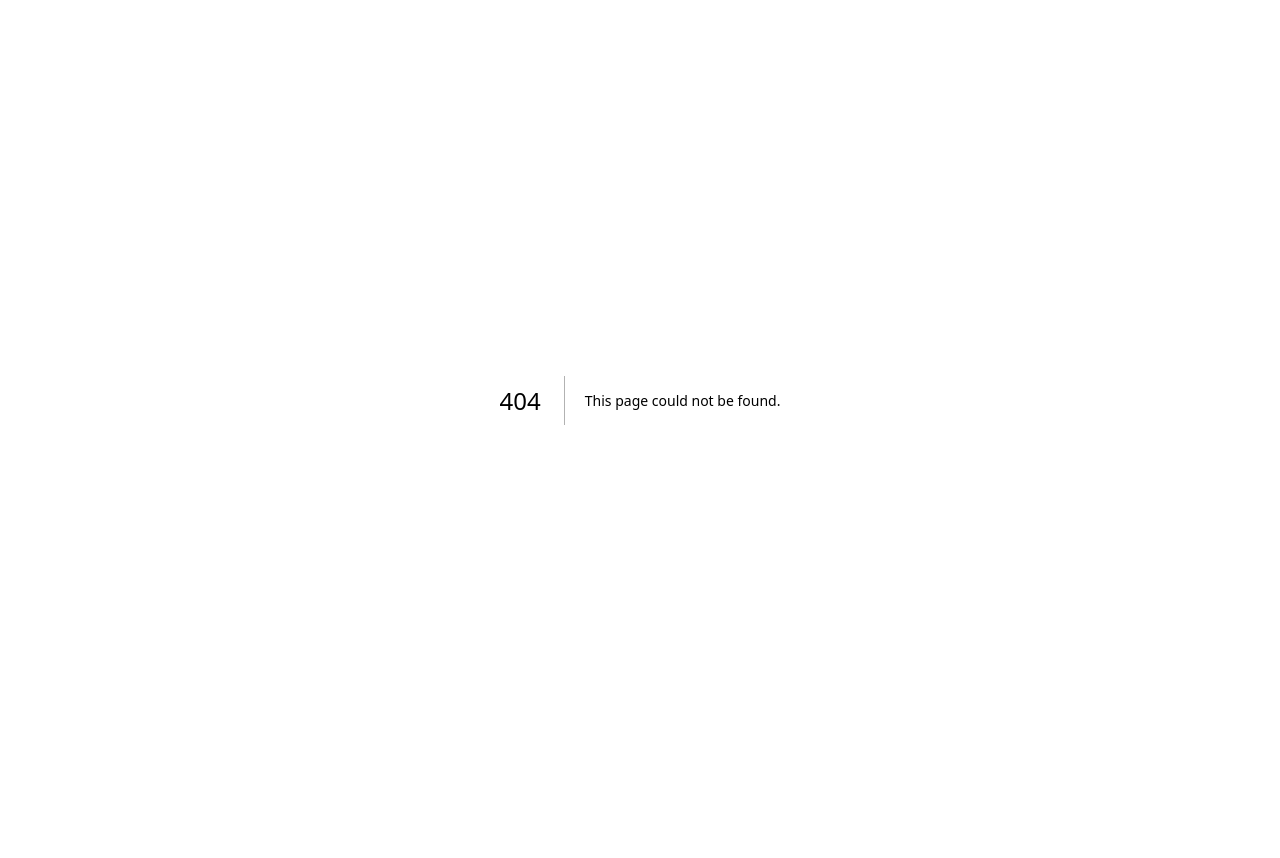
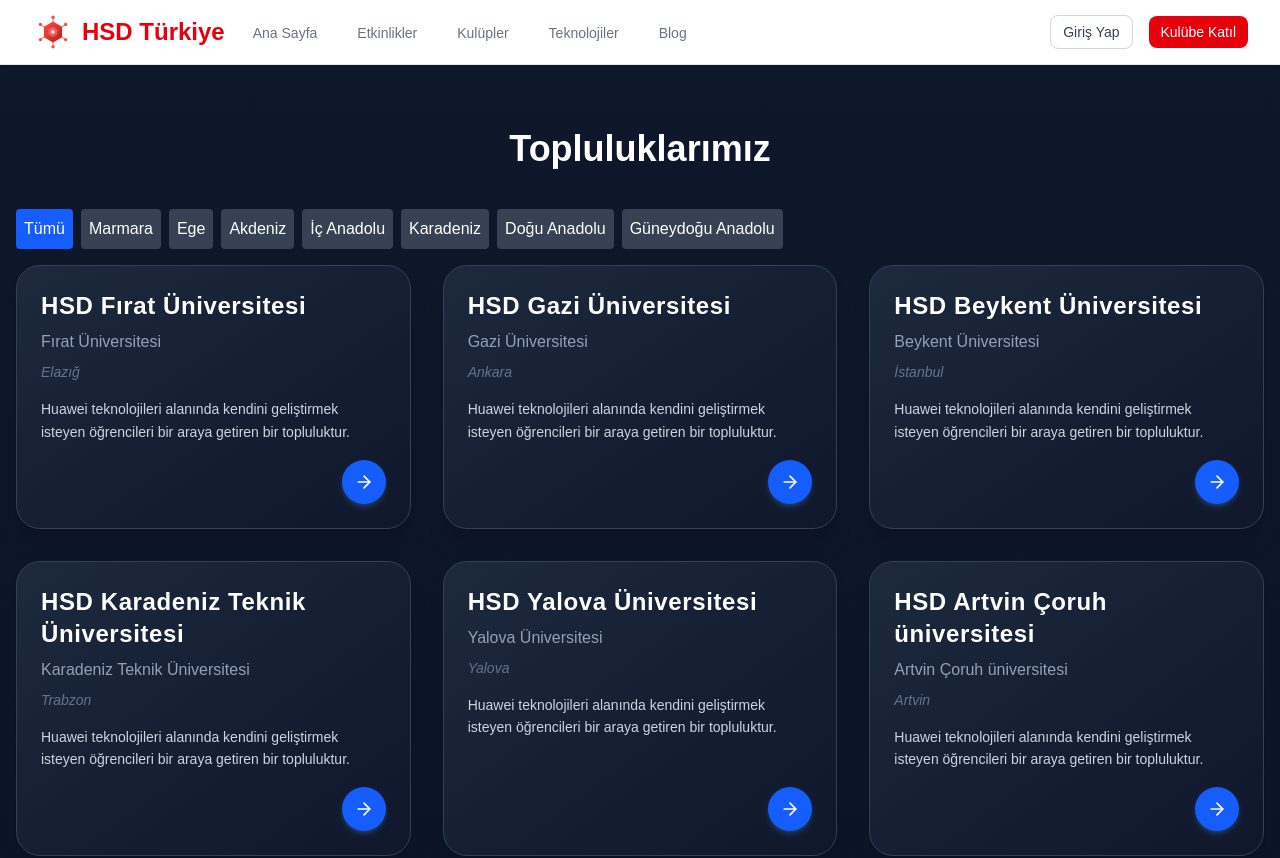
Before and after one commit to dev-yuci/HSDCommunities, a Next.js app: page /kulupler in a window 1280 px wide. Before the commit this address had no page. Shown: the top 858 px of the page. Before the commit the page ends 800 px from the top, so only its background shows below. Built offline with nearby package versions, Linux system fonts and the light colour scheme.

Commit message:
kulüpler sayfası hazırlandı,her topluluğa özgü subdomain oluşturuldu

```diff
--- a/package.json
+++ b/package.json
@@ -11,6 +11,7 @@
   "dependencies": {
     "@react-google-maps/api": "^2.20.6",
     "d3-geo": "^3.1.1",
+    "lucide-react": "^0.487.0",
     "next": "15.2.4",
     "next-themes": "^0.4.6",
     "react": "^18.3.1",
--- /dev/null
+++ b/src/app/hcsd-[slug]/page.tsx
@@ -0,0 +1,33 @@
+import clubs from '@/data/clubsData';
+import { notFound } from 'next/navigation';
+import { ClubData } from '@/data/clubsData';
+
+interface Props {
+  params: { slug: string };
+}
+
+export default function ClubDetailPage({ params }: Props) {
+  const club = clubs.find(
+    (club: ClubData) => `hcsd-${club.university.toLowerCase().replace(/\s+/g, '-')}` === params.slug
+  );
+
+  if (!club) return notFound();
+
+  return (
+    <div className="min-h-screen bg-slate-900 text-white px-4 py-16 max-w-4xl mx-auto">
+      <h1 className="text-4xl font-bold mb-4">{club.name}</h1>
+      <p className="text-xl text-gray-300 mb-2">{club.university}</p>
+      <p className="text-md text-gray-400 mb-2">{club.city}</p>
+      <p className="mt-6 text-gray-300">{club.description}</p>
+
+      {club.website && (
+        <p className="mt-4 text-blue-400">
+          Web: <a href={club.website} target="_blank" rel="noopener noreferrer">{club.website}</a>
+        </p>
+      )}
+      {club.contactEmail && (
+        <p className="mt-2 text-blue-400">İletişim: {club.contactEmail}</p>
+      )}
+    </div>
+  );
+}
--- /dev/null
+++ b/src/app/kulupler/page.tsx
@@ -0,0 +1,16 @@
+import ClubList from '@/components/clubs/ClubList';
+import Footer from '@/components/layout/Footer';
+import Header from '@/components/layout/Header';
+
+export default function KuluplerPage() {
+  return (
+    <div className="min-h-screen bg-gradient-to-b from-slate-900 to-slate-950 text-white">
+      <Header />
+      <main className="max-w-7xl mx-auto px-4 py-16">
+        <h1 className="text-4xl font-bold mb-10 text-center">Topluluklarımız</h1>
+        <ClubList />
+      </main>
+      <Footer />
+    </div>
+  );
+}
--- /dev/null
+++ b/src/components/clubs/ClubCard.tsx
@@ -0,0 +1,43 @@
+'use client';
+
+import Link from 'next/link';
+import { ArrowRightIcon } from 'lucide-react';
+import { ClubData } from '@/data/clubsData';
+
+const normalizeSlug = (text: string) => {
+  return text
+    .toLowerCase()
+    .replace(/ı/g, 'i')
+    .replace(/ğ/g, 'g')
+    .replace(/ü/g, 'u')
+    .replace(/ş/g, 's')
+    .replace(/ç/g, 'c')
+    .replace(/ö/g, 'o')
+    .replace(/[^a-z0-9-]/g, '-')
+    .replace(/--+/g, '-')
+    .replace(/^-|-$/g, '');
+};
+
+export default function ClubCard({ club }: { club: ClubData }) {
+  const slug = `/hcsd-${normalizeSlug(club.university)}`;
+
+  return (
+    <Link href={slug}>
+      <div className="bg-gradient-to-br from-slate-800 to-slate-900 border border-slate-700 rounded-3xl shadow-xl p-6 hover:scale-105 hover:shadow-blue-500/30 transition-all duration-300 ease-in-out cursor-pointer h-full flex flex-col justify-between">
+        <div className="space-y-2">
+          <h3 className="text-2xl font-bold text-white tracking-wide">{club.name}</h3>
+          <p className="text-md text-slate-400">{club.university}</p>
+          <p className="text-sm text-slate-500 italic">{club.city}</p>
+          <p className="mt-4 text-slate-300 text-sm leading-relaxed line-clamp-4">
+            {club.description}
+          </p>
+        </div>
+        <div className="flex justify-end mt-4">
+          <div className="bg-blue-600 hover:bg-blue-700 p-3 rounded-full shadow-md shadow-blue-400/20">
+            <ArrowRightIcon size={20} className="text-white" />
+          </div>
+        </div>
+      </div>
+    </Link>
+  );
+}
--- /dev/null
+++ b/src/components/clubs/ClubList.tsx
@@ -0,0 +1,34 @@
+'use client';
+
+import { useState } from 'react';
+import clubs from '@/data/clubsData';
+import ClubCard from './ClubCard';
+
+const areas = ['Tümü', 'Marmara', 'Ege', 'Akdeniz', 'İç Anadolu', 'Karadeniz', 'Doğu Anadolu', 'Güneydoğu Anadolu'];
+
+export default function ClubList() {
+  const [selectedArea, setSelectedArea] = useState<string>('Tümü');
+
+  const filteredClubs = selectedArea === 'Tümü' ? clubs : clubs.filter(club => club.area === selectedArea);
+
+  return (
+    <div>
+      <div className="mb-4">
+        {areas.map(area => (
+          <button
+            key={area}
+            onClick={() => setSelectedArea(area)}
+            className={`mr-2 p-2 rounded ${selectedArea === area ? 'bg-blue-600' : 'bg-gray-700'}`}
+          >
+            {area}
+          </button>
+        ))}
+      </div>
+      <div className="grid grid-cols-1 sm:grid-cols-2 md:grid-cols-3 gap-8">
+        {filteredClubs.map((club) => (
+          <ClubCard key={club.id} club={club} />
+        ))}
+      </div>
+    </div>
+  );
+}
--- a/src/data/clubsData.ts
+++ b/src/data/clubsData.ts
@@ -3,6 +3,7 @@
   name: string;
   university: string;
   city: string;
+  area: string;
   location: {
     lat: number;
     lng: number;
@@ -26,6 +27,7 @@
     name: "HSD Fırat Üniversitesi",
     university: "Fırat Üniversitesi",
     city: "Elazığ",
+    area: "Doğu Anadolu",
     location: {
       lat: 38.6749,
       lng: 39.2232
@@ -46,6 +48,7 @@
     name: "HSD Gazi Üniversitesi",
     university: "Gazi Üniversitesi",
     city: "Ankara",
+    area: "İç Anadolu",
     location: {
       lat: 39.9402,
       lng: 32.8215
@@ -66,6 +69,7 @@
     name: "HSD Beykent Üniversitesi",
     university: "Beykent Üniversitesi",
     city: "İstanbul",
+    area: "Marmara",
     location: {
       lat: 41.0677,
       lng: 28.9983
@@ -86,6 +90,7 @@
     name: "HSD Karadeniz Teknik Üniversitesi",
     university: "Karadeniz Teknik Üniversitesi",
     city: "Trabzon",
+    area: "Karadeniz",
     location: {
       lat: 41.005,
       lng: 39.7225
@@ -106,6 +111,7 @@
     name: "HSD Yalova Üniversitesi",
     university: "Yalova Üniversitesi",
     city: "Yalova",
+    area: "Marmara",
     location: {
       lat: 40.6517,
       lng: 29.2195
@@ -126,6 +132,7 @@
     name: "HSD Artvin Çoruh üniversitesi",
     university: "Artvin Çoruh üniversitesi",
     city: "Artvin",
+    area: "Karadeniz",
     location: {
       lat: 41.1873,
       lng: 41.8188
@@ -146,6 +153,7 @@
     name: "HSD Kıbrıs Doğu Akdeniz Üniversitesi",
     university: "Kıbrıs Doğu Akdeniz Üniversitesi",
     city: "Gazimağusa, KKTC",
+    area: "Kuzey Kıbrıs",
     location: {
       lat: 35.1457,
       lng: 33.9126
@@ -166,6 +174,7 @@
     name: "HSD YTÜ",
     university: "YTÜ",
     city: "İstanbul",
+    area: "Marmara",
     location: {
       lat: 41.0280,
       lng: 28.8898
@@ -186,6 +195,7 @@
     name: "HSD Konya Selçuk Üniversitesi",
     university: "Konya Selçuk Üniversitesi",
     city: "Konya",
+    area: "İç Anadolu",
     location: {
       lat: 38.0156,
       lng: 32.5084
@@ -206,6 +216,7 @@
     name: "HSD Marmara Üniversitesi",
     university: "Marmara Üniversitesi",
     city: "İstanbul",
+    area: "Marmara",
     location: {
       lat: 40.9862,
       lng: 29.0518
@@ -226,6 +237,7 @@
     name: "HSD İYTE",
     university: "İYTE",
     city: "İzmir",
+    area: "Ege",
     location: {
       lat: 38.3213,
       lng: 26.6392
@@ -246,6 +258,7 @@
     name: "HSD Kütahya Dumlupınar Üniversitesi",
     university: "Kütahya Dumlupınar Üniversitesi",
     city: "Kütahya",
+    area: "Ege",
     location: {
       lat: 39.4104,
       lng: 29.9945
@@ -266,6 +279,7 @@
     name: "HSD Bursa Uludağ Üniversitesi",
     university: "Bursa Uludağ Üniversitesi",
     city: "Bursa",
+    area: "Marmara",
     location: {
       lat: 40.2306,
       lng: 28.8610
@@ -286,6 +300,7 @@
     name: "HSD MEF",
     university: "MEF",
     city: "İstanbul",
+    area: "Marmara",
     location: {
       lat: 41.0969,
       lng: 29.0256
@@ -306,6 +321,7 @@
     name: "HSD Muğla Sıtkı Koçman Üniversitesi",
     university: "Muğla Sıtkı Koçman Üniversitesi",
     city: "Muğla",
+    area: "Ege",
     location: {
       lat: 37.1696,
       lng: 28.3733
@@ -326,6 +342,7 @@
     name: "HSD AGÜ",
     university: "AGÜ",
     city: "Kayseri",
+    area: "İç Anadolu",
     location: {
       lat: 38.7333,
       lng: 35.4833
@@ -346,6 +363,7 @@
     name: "HSD Eskişehir Osmangazi Ünveristesi",
     university: "Eskişehir Osmangazi Ünveristesi",
     city: "Eskişehir",
+    area: "İç Anadolu",
     location: {
       lat: 39.7477,
       lng: 30.4788
@@ -366,6 +384,7 @@
     name: "HSD İTÜ",
     university: "İTÜ",
     city: "İstanbul",
+    area: "Marmara",
     location: {
       lat: 41.1054,
       lng: 29.0245
@@ -386,6 +405,7 @@
     name: "HSD TED Üniversitesi",
     university: "TED Üniversitesi",
     city: "Ankara",
+    area: "İç Anadolu",
     location: {
       lat: 39.9250,
       lng: 32.8344
@@ -406,6 +426,7 @@
     name: "HSD Başkent Üniversitesi",
     university: "Başkent Üniversitesi",
     city: "Ankara",
+    area: "İç Anadolu",
     location: {
       lat: 39.9154,
       lng: 32.8142
@@ -426,6 +447,7 @@
     name: "HSD Hacettepe Üniversitesi",
     university: "Hacettepe Üniversitesi",
     city: "Ankara",
+    area: "İç Anadolu",
     location: {
       lat: 39.8676,
       lng: 32.7348
@@ -446,6 +468,7 @@
     name: "HSD Gebze Teknik Üniversitesi",
     university: "Gebze Teknik Üniversitesi",
     city: "Kocaeli",
+    area: "Marmara",
     location: {
       lat: 40.7930,
       lng: 29.4511
@@ -466,6 +489,7 @@
     name: "HSD Bandırma Onyedi Eylül Üniversitesi",
     university: "Bandırma Onyedi Eylül Üniversitesi",
     city: "Balıkesir",
+    area: "Marmara",
     location: {
       lat: 40.3555,
       lng: 27.9761
@@ -486,6 +510,7 @@
     name: "HSD Yaşar Üniversitesi",
     university: "Yaşar Üniversitesi",
     city: "İzmir",
+    area: "Ege",
     location: {
       lat: 38.4627,
       lng: 27.2144
@@ -506,6 +531,7 @@
     name: "HSD Karabük Üniversitesi",
     university: "Karabük Üniversitesi",
     city: "Karabük",
+    area: "Karadeniz",
     location: {
       lat: 41.2101,
       lng: 32.6227
@@ -526,6 +552,7 @@
     name: "HSD Nevşehir Hacı Bektaş Veli Üniversitesi",
     university: "Nevşehir Hacı Bektaş Veli Üniversitesi",
     city: "Nevşehir",
+    area: "İç Anadolu",
     location: {
       lat: 38.6938,
       lng: 34.6857
@@ -546,6 +573,7 @@
     name: "HSD Atatürk Üniversitesi",
     university: "Atatürk Üniversitesi",
     city: "Erzurum",
+    area: "Doğu Anadolu",
     location: {
       lat: 39.9077,
       lng: 41.2419
@@ -566,6 +594,7 @@
     name: "HSD Yeditepe Üniversitesi",
     university: "Yeditepe Üniversitesi",
     city: "İstanbul",
+    area: "Marmara",
     location: {
       lat: 40.9717,
       lng: 29.1515
@@ -586,6 +615,7 @@
     name: "HSD İskenderun Teknik Üniversitesi",
     university: "İskenderun Teknik Üniversitesi",
     city: "Hatay",
+    area: "Akdeniz",
     location: {
       lat: 36.7072,
       lng: 36.2067
@@ -606,6 +636,7 @@
     name: "HSD Kayseri Üniversitesi",
     university: "Kayseri Üniversitesi",
     city: "Kayseri",
+    area: "İç Anadolu",
     location: {
       lat: 38.7205,
       lng: 35.4826
@@ -626,6 +657,7 @@
     name: "HSD Bursa Teknik Üniversitesi",
     university: "Bursa Teknik Üniversitesi",
     city: "Bursa",
+    area: "Marmara",
     location: {
       lat: 40.2339,
       lng: 29.0094
@@ -646,6 +678,7 @@
     name: "HSD Malatya İnönü Üniversitesi",
     university: "Malatya İnönü Üniversitesi",
     city: "Malatya",
+    area: "Doğu Anadolu",
     location: {
       lat: 38.3185,
       lng: 38.4358
@@ -666,6 +699,7 @@
     name: "HSD İstanbul Bilgi Üniversitesi",
     university: "İstanbul Bilgi Üniversitesi",
     city: "İstanbul",
+    area: "Marmara",
     location: {
       lat: 41.0418,
       lng: 28.9550
@@ -686,6 +720,7 @@
     name: "HSD Dokuz Eylül Üniversitesi",
     university: "Dokuz Eylül Üniversitesi",
     city: "İzmir",
+    area: "Ege",
     location: {
       lat: 38.3898,
       lng: 27.0365
@@ -706,6 +741,7 @@
     name: "HSD Manisa Celal Bayar Üniversitesi",
     university: "Manisa Celal Bayar Üniversitesi",
     city: "Manisa",
+    area: "Ege",
     location: {
       lat: 38.6196,
       lng: 27.4289
@@ -726,6 +762,7 @@
     name: "HSD Bogazici Universitesi",
     university: "Bogazici Universitesi",
     city: "İstanbul",
+    area: "Marmara",
     location: {
       lat: 41.0850,
       lng: 29.0514
@@ -746,6 +783,7 @@
     name: "HSD Işık Üniversitesi",
     university: "Işık Üniversitesi",
     city: "İstanbul",
+    area: "Marmara",
     location: {
       lat: 41.1066,
       lng: 29.0373
@@ -766,6 +804,7 @@
     name: "HSD Bahçeşehir Üniversitesi",
     university: "Bahçeşehir Üniversitesi",
     city: "İstanbul",
+    area: "Marmara",
     location: {
       lat: 41.0419,
       lng: 28.9726
@@ -786,6 +825,7 @@
     name: "HSD Necmettin Erbakan Üniversitesi ",
     university: "Necmettin Erbakan Üniversitesi ",
     city: "Konya",
+    area: "Akdeniz",
     location: {
       lat: 37.8846,
       lng: 32.4834
@@ -806,6 +846,7 @@
     name: "HSD Acıbadem Mehmet Ali Aydınlar Üniversitesi",
     university: "Acıbadem Mehmet Ali Aydınlar Üniversitesi",
     city: "İstanbul",
+    area: "Marmara",
     location: {
       lat: 41.0015,
       lng: 29.1308
@@ -826,6 +867,7 @@
     name: "HSD İstanbul Aydın Üniversitesi",
     university: "İstanbul Aydın Üniversitesi",
     city: "İstanbul",
+    area: "Marmara",
     location: {
       lat: 41.0201,
       lng: 28.7878
@@ -846,6 +888,7 @@
     name: "HSD Süleyman Demirel Üniversitesi",
     university: "Süleyman Demirel Üniversitesi",
     city: "Isparta",
+    area: "Akdeniz",
     location: {
       lat: 37.8746,
       lng: 30.5256
@@ -866,6 +909,7 @@
     name: "HSD Tekirdağ Namık Kemal Üniversitesi",
     university: "Tekirdağ Namık Kemal Üniversitesi",
     city: "Tekirdağ",
+    area: "Marmara",
     location: {
       lat: 40.9954,
       lng: 27.5554
@@ -886,6 +930,7 @@
     name: "HSD Mersin Üniversitesi",
     university: "Mersin Üniversitesi",
     city: "Mersin",
+    area: "Akdeniz",
     location: {
       lat: 36.8121,
       lng: 34.5371
@@ -906,6 +951,7 @@
     name: "HSD Kadir Has üniversitesi",
     university: "Kadir Has üniversitesi",
     city: "İstanbul",
+    area: "Marmara",
     location: {
       lat: 41.0207,
       lng: 28.9565
@@ -926,6 +972,7 @@
     name: "HSD Ostim Teknik Üniversitesi",
     university: "Ostim Teknik Üniversitesi",
     city: "Ankara",
+    area: "İç Anadolu",
     location: {
       lat: 39.9704,
       lng: 32.7462
@@ -946,6 +993,7 @@
     name: "HSD Erciyes Universitesi",
     university: "Erciyes Universitesi",
     city: "Kayseri",
+    area: "İç Anadolu",
     location: {
       lat: 38.7022,
       lng: 35.5359
@@ -966,6 +1014,7 @@
     name: "HSD Zonguldak Bülent Ecevit Üniversitesi",
     university: "Zonguldak Bülent Ecevit Üniversitesi",
     city: "Zonguldak",
+    area: "Karadeniz",
     location: {
       lat: 41.4481,
       lng: 31.7790
@@ -986,6 +1035,7 @@
     name: "HSD Ege Üniversitesi",
     university: "Ege Üniversitesi",
     city: "İzmir",
+    area: "Ege",
     location: {
       lat: 38.4564,
       lng: 27.2061
@@ -1006,6 +1056,7 @@
     name: "HSD Hasan Kalyoncu Üniversitesi",
     university: "Hasan Kalyoncu Üniversitesi",
     city: "Gaziantep",
+    area: "Güneydoğu Anadolu",
     location: {
       lat: 37.1365,
       lng: 37.3705
@@ -1026,6 +1077,7 @@
     name: "HSD Ankara Üniversitesi",
     university: "Ankara Üniversitesi",
     city: "Ankara",
+    area: "İç Anadolu",
     location: {
       lat: 39.9430,
       lng: 32.8541
@@ -1046,6 +1098,7 @@
     name: "HSD Akdeniz Üniversitesi",
     university: "Akdeniz Üniversitesi",
     city: "Antalya",
+    area: "Akdeniz",
     location: {
       lat: 36.8969,
       lng: 30.6838
@@ -1066,6 +1119,7 @@
     name: "HSD Sakarya Üniversitesi",
     university: "Sakarya Üniversitesi",
     city: "Sakarya",
+    area: "Marmara",
     location: {
       lat: 40.7408,
       lng: 30.3342
@@ -1086,6 +1140,7 @@
     name: "HSD İzmir Ekonomi Üniversitesi",
     university: "İzmir Ekonomi Üniversitesi",
     city: "İzmir",
+    area: "Ege",
     location: {
       lat: 38.3885,
       lng: 27.0438
@@ -1106,6 +1161,7 @@
     name: "HSD Kahramanmaraş Sütçü İmam Üniversitesi",
     university: "Kahramanmaraş Sütçü İmam Üniversitesi",
     city: "Kahramanmaraş",
+    area: "Akdeniz",
     location: {
       lat: 37.5849,
       lng: 36.8020
@@ -1126,6 +1182,7 @@
     name: "HSD Okan Üniversitesi",
     university: "Okan Üniversitesi",
     city: "İstanbul",
+    area: "Marmara",
     location: {
       lat: 40.9741,
       lng: 29.2268
```
Also changed, not shown: src/data/technologies.json (+21 -21 lines), 1 other file (tests, documents, lock files or other folders).
